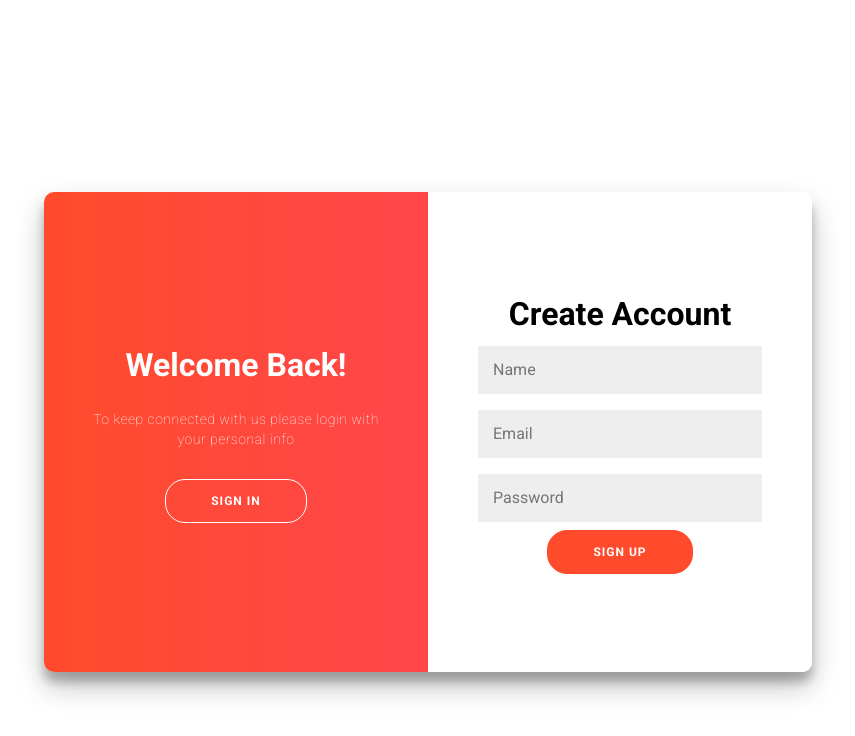
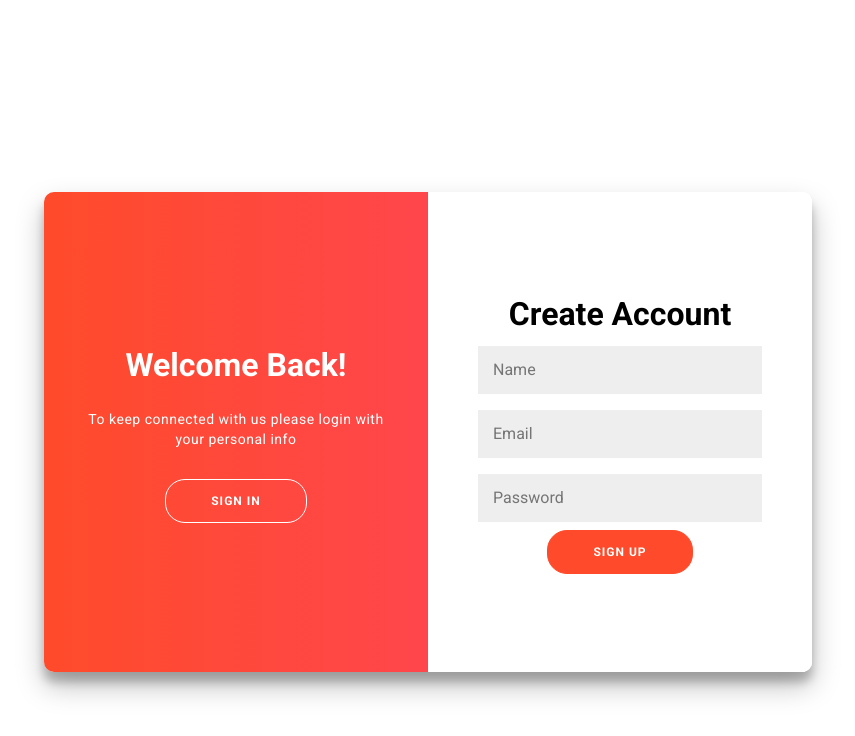
Before and after one commit to rwndy/react-todo-app, a React (Vite) app: page / in a window 1280 px wide. Both pictures are taken after a click on the button "SIGN UP". Shown: the top 736 px of the page, without its empty margins (212-1067 px from the left). Built offline with nearby package versions, Linux system fonts and the light colour scheme.

Commit message:
fix(component): fixed component pattern

```diff
--- /dev/null
+++ b/src/components/atoms/Title/index.tsx
@@ -0,0 +1,14 @@
+import { ComponentPropsWithoutRef } from 'react'
+
+type TitleProps = {
+  className?: string
+  title: string
+} & ComponentPropsWithoutRef<'h1'>
+
+const Title = ({ className, title, ...rest }: TitleProps) => {
+  return (
+    <h1 className={className} {...rest}>{title}</h1>
+  )
+}
+
+export default Title
--- a/src/components/atoms/index.ts
+++ b/src/components/atoms/index.ts
@@ -1,4 +1,5 @@
 import Button from "./Button";
 import Input from "./Input";
+import Title from "./Title";
 
-export { Button, Input }
+export { Button, Input, Title }
--- a/src/components/molecules/Form/index.tsx
+++ /dev/null
@@ -1,52 +0,0 @@
-import { useState } from 'react';
-
-import './form.css'
-
-const Form = () => {
-  const [toggle, setToggle] = useState(false);
-
-  const signUp = () => {
-    setToggle(prevToggle => !prevToggle);
-  };
-
-  const signUpClasses = ['container', toggle ? 'right-panel-active' : ''].join(' ');
-
-  return (
-    <div className={signUpClasses}>
-      <div className="form-container sign-up-container">
-        <form action="#">
-          <h1>Create Account</h1>
-          <input type="text" placeholder="Name" />
-          <input type="email" placeholder="Email" />
-          <input type="password" placeholder="Password" />
-          <button>Sign Up</button>
-        </form>
-      </div>
-      <div className="form-container sign-in-container">
-        <form>
-          <h1>Sign In</h1>
-          <input type="email" placeholder="Email" />
-          <input type="password" placeholder="Password" />
-          <a href="/#">Forget Password?</a>
-          <button>Sign In</button>
-        </form>
-      </div>
-      <div className="overlay-container">
-        <div className="overlay">
-          <div className="overlay-panel overlay-left">
-            <h1>Welcome Back!</h1>
-            <p>To keep connected with us please login with your personal info</p>
-            <button className="ghost" onClick={signUp}>Sign In</button>
-          </div>
-          <div className="overlay-panel overlay-right">
-            <h1>Hello, Friend!</h1>
-            <p>Enter your personal details and start journey with us</p>
-            <button className="ghost" onClick={signUp}>Sign Up</button>
-          </div>
-        </div>
-      </div>
-    </div>
-  );
-};
-
-export default Form;
--- a/src/components/molecules/FormLogin/index.tsx
+++ b/src/components/molecules/FormLogin/index.tsx
@@ -2,6 +2,7 @@ import { Input, Button } from "../../atoms"
 
 const FormLogin = () => {
   return (
+    <div className="form-container sign-in-container">
       <form>
         <h1>Sign In</h1>
         <Input type="email" placeholder="Email"/>
@@ -9,6 +10,7 @@ const FormLogin = () => {
         <a href="/#">Forget Password?</a>
         <Button>Sign In</Button>
       </form>
+    </div>
   )
 }
 
--- /dev/null
+++ b/src/components/molecules/FormRegister/index.tsx
@@ -0,0 +1,18 @@
+import React from "react";
+import { Input, Button } from "../../atoms";
+
+const FormRegister = () => {
+  return (
+    <div className="form-container sign-up-container">
+      <form>
+        <h1>Create Account</h1>
+        <Input type="text" placeholder="Name" />
+        <Input type="email" placeholder="Email" />
+        <Input type="password" placeholder="Password" />
+        <Button>Sign Up</Button>
+      </form>
+    </div>
+  );
+};
+
+export default FormRegister;
--- /dev/null
+++ b/src/components/molecules/OverlayForm/index.tsx
@@ -0,0 +1,33 @@
+import { Button } from "../../atoms"
+
+type OverlayFormProps = {
+  onSignIn: () => void
+  onSignUp: () => void
+}
+
+const OverlayForm = ({ onSignIn, onSignUp }: OverlayFormProps) => {
+  return (
+    <div className="overlay-container">
+    <div className="overlay">
+      <div className="overlay-panel overlay-left">
+        <h1>Welcome Back!</h1>
+        <p>
+          To keep connected with us please login with your personal info
+        </p>
+        <Button className="ghost" onClick={onSignIn}>
+          Sign In
+        </Button>
+      </div>
+      <div className="overlay-panel overlay-right">
+        <h1>Hello, Friend!</h1>
+        <p>Enter your personal details and start journey with us</p>
+        <Button className="ghost" onClick={onSignUp}>
+          Sign Up
+        </Button>
+      </div>
+    </div>
+  </div>
+  )
+}
+
+export default OverlayForm
--- a/src/components/molecules/index.ts
+++ b/src/components/molecules/index.ts
@@ -1,3 +1,5 @@
-import Form from "./Form";
+import FormLogin from "./FormLogin"
+import FormRegister from "./FormRegister"
+import OverlayForm from "./OverlayForm"
 
-export {  Form }
+export { FormLogin, FormRegister, OverlayForm }
--- a/src/components/molecules/Form/form.css
+++ b/src/components/organisms/Form/form.css
@@ -9,10 +9,11 @@ h2 {
 
 p {
 	font-size: 14px;
-	font-weight: 100;
+	font-weight: 400;
 	line-height: 20px;
 	letter-spacing: 0.5px;
 	margin: 20px 0 30px;
+	color: white;
 }
 
 span {
--- /dev/null
+++ b/src/components/organisms/Form/index.tsx
@@ -0,0 +1,26 @@
+import { useState } from "react";
+
+import { FormLogin, FormRegister, OverlayForm } from "../../molecules";
+import './form.css'
+
+const Form = () => {
+  const [toggle, setToggle] = useState(false);
+
+  const signUp = () => {
+    setToggle((prevToggle) => !prevToggle);
+  };
+
+  const signUpClasses = ["container", toggle ? "right-panel-active" : ""].join(
+    " "
+  );
+
+  return (
+    <div className={signUpClasses}>
+      <FormRegister />
+      <FormLogin />
+      <OverlayForm onSignIn={signUp} onSignUp={signUp}/>
+    </div>
+  );
+};
+
+export default Form;
--- /dev/null
+++ b/src/components/organisms/index.ts
@@ -0,0 +1,3 @@
+import Form from "./Form";
+
+export { Form }
--- a/src/components/templates/AuthTemplate/index.tsx
+++ b/src/components/templates/AuthTemplate/index.tsx
@@ -1,4 +1,4 @@
-import { Form } from "../../molecules"
+import { Form } from "../../organisms"
 
 const AuthTemplate = () => {
   return (
--- a/src/index.css
+++ b/src/index.css
@@ -24,8 +24,3 @@ input, button, textarea, select {
 p, h1, h2, h3, h4, h5, h6 {
   overflow-wrap: break-word;
 }
-
-#root {
-  isolation: isolate;
-  max-width: 1280px;
-}
```
Lines whose indentation alone changed are shown as unchanged.
